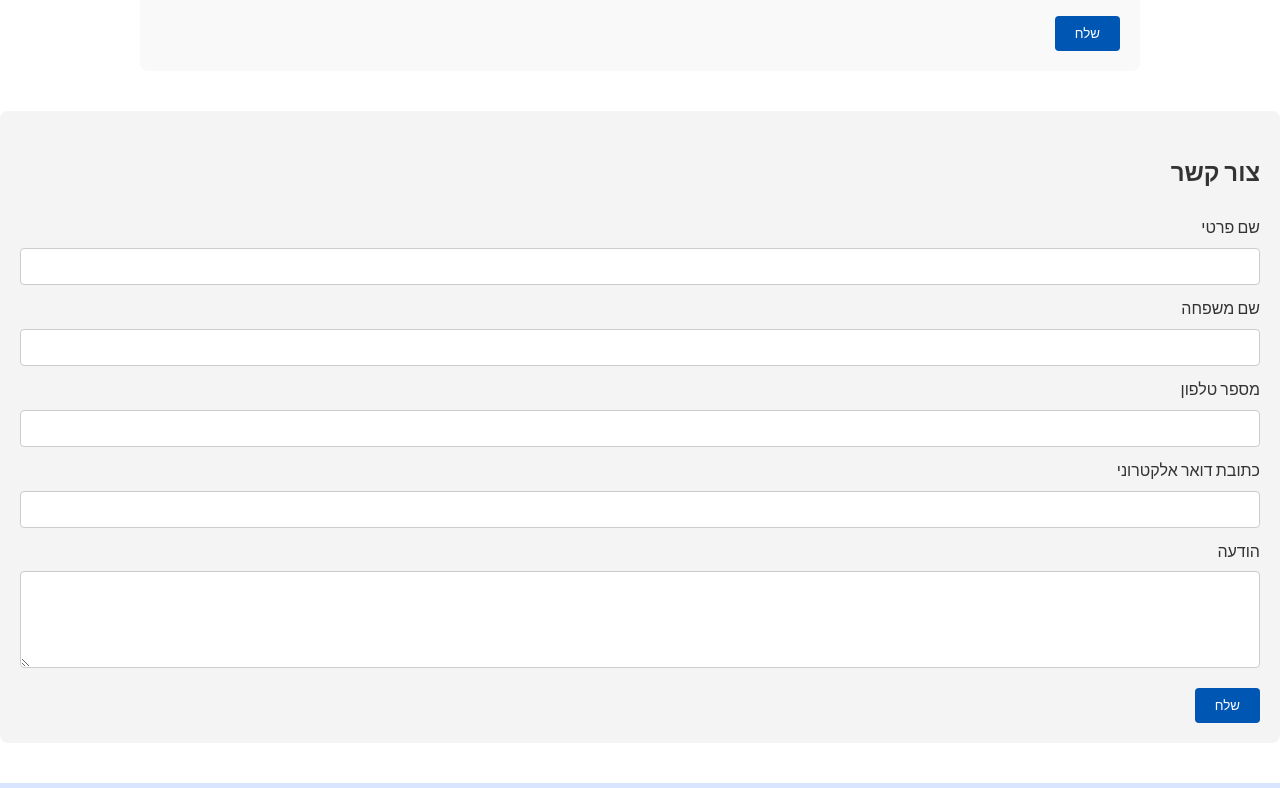
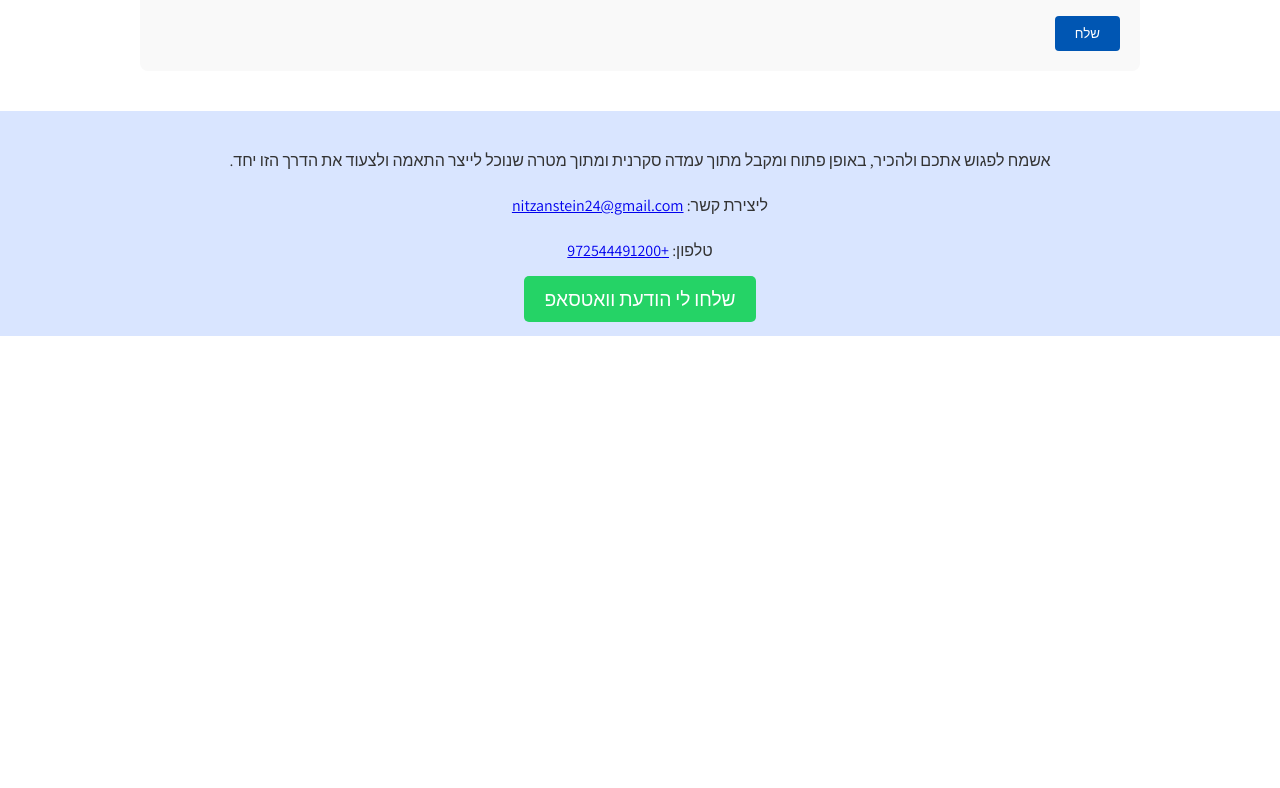
Before and after one commit to ShaharShani1/Psychologists, a plain HTML site: page index.html in a window 1280 px wide. Shown: the part 1892-2680 px from the top of the page. After the commit the page ends 2228 px from the top, so only its background shows below. Drawn offline with Linux system fonts and the light colour scheme.

Commit message:
Update index.html

```diff
--- a/index.html
+++ b/index.html
@@ -100,6 +100,17 @@
             padding: 20px;
             text-align: center;
             color: #333;
+
+             .whatsapp-button {
+            background-color: #25d366;
+            color: white;
+            padding: 10px 20px;
+            text-decoration: none;
+            border-radius: 5px;
+            font-size: 1.2em;
+        }
+        .whatsapp-button:hover {
+            background-color: #1da850;
         }
     </style>
 </head>
@@ -168,20 +179,6 @@
     </div>
 
 
-    <section class="contact-form">
-            <h2>צור קשר</h2>
-            <form action="https://formsubmit.co/nitzanstein24@gmail.com" method="POST">
-                <label for="first-name">שם פרטי</label>
-                <input type="text" id="first-name" name="first-name" required>
-                <label for="last-name">שם משפחה</label>
-                <input type="text" id="last-name" name="last-name" required>
-                <label for="phone">מספר טלפון</label>
-                <input type="tel" id="phone" name="phone" required>
-                <label for="email">כתובת דואר אלקטרוני</label>
-                <input type="email" id="email" name="email" required>
-                <label for="message">הודעה</label>
-                <textarea id="message" name="message" rows="5" required></textarea>
-                <button type="submit">שלח</button>
             </form>
         </section>
     </div>
@@ -190,7 +187,7 @@
         <p>אשמח לפגוש אתכם ולהכיר, באופן פתוח ומקבל מתוך עמדה סקרנית ומתוך מטרה שנוכל לייצר התאמה ולצעוד את הדרך הזו יחד.</p>
         <p>ליצירת קשר: <a href="mailto:nitzanstein24@gmail.com">nitzanstein24@gmail.com</a></p>
         <p>טלפון: <a href="tel:+972544491200">+972544491200</a></p>
-        <a href="https://wa.me/+972544491200" class="whatsapp-btn" target="_blank">שלחו לי הודעת וואטסאפ</a>
+        <a href="https://wa.me/972544491200" target="_blank" class="whatsapp-button">שלחו לי הודעת וואטסאפ</a>
     </footer>
     </body>
 </html>
```
